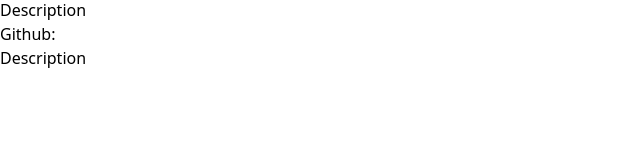
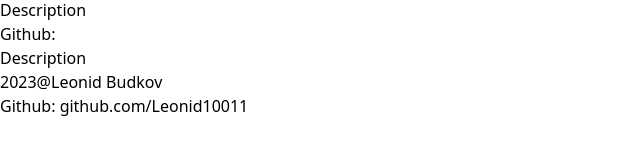
Before and after one commit to Leonid10011/portfolio-page, a React (Vite) app: page / in a window 1280 px wide. Shown: the part 566-720 px from the top of the page, without its empty margins (0-640 px from the left). Built offline with nearby package versions, Linux system fonts and the light colour scheme.

Commit message:
Added Footer

```diff
--- a/src/App.tsx
+++ b/src/App.tsx
@@ -1,13 +1,17 @@
 import './App.css'
+import Footer from './components/Footer/Footer'
 import Navbar from './components/Navbar/Navbar'
 import { Outlet } from 'react-router'
 
 export default function App() {
 
   return (
-    <div className='w-full'>
+    <div className='flex flex-col w-full min-h-screen'>
       <Navbar/>
-      <Outlet/>
+        <div className=' self-center sm:max-w-screen-sm flex-1'>
+          <Outlet/>
+        </div>
+      <Footer/>
     </div>
   )
 }
--- /dev/null
+++ b/src/components/Footer/Footer.tsx
@@ -0,0 +1,12 @@
+export default function Footer(){
+    return(
+        <div className="flex justify-around py-2 border-t-2 shadow-md border-gray-600 bottom-0">
+            <div className="text-sm">
+                2023@Leonid Budkov
+            </div>
+            <div>
+                Github: <a className="decoration-slate-200 hover:text-blue-600 hover:underline-offset-auto" href="https://www.github.com/Leonid10011">github.com/Leonid10011</a>
+            </div>
+        </div>
+    );
+}
--- a/src/index.css
+++ b/src/index.css
@@ -1,3 +1,10 @@
 @tailwind base;
 @tailwind components;
 @tailwind utilities;
+
+body {
+    margin: 0;
+    padding: 0;
+    overflow-y: hidden;
+    overflow: scroll;
+}
```
